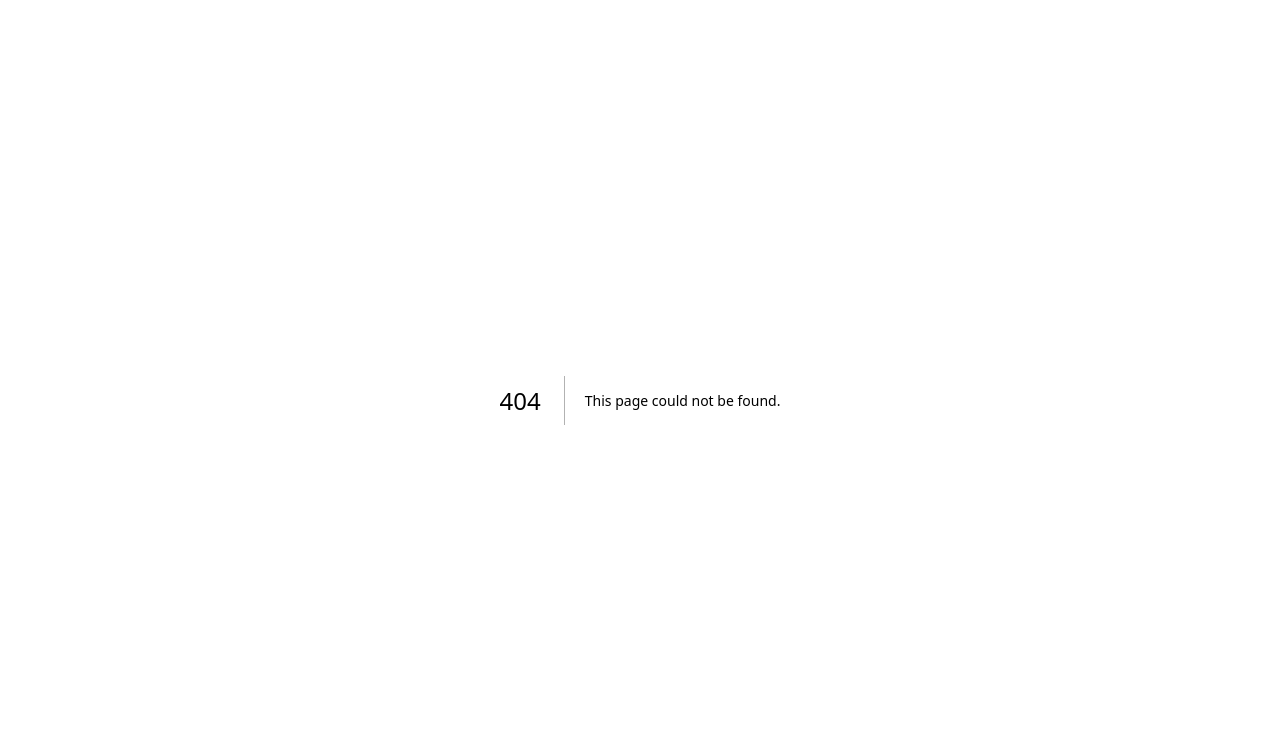
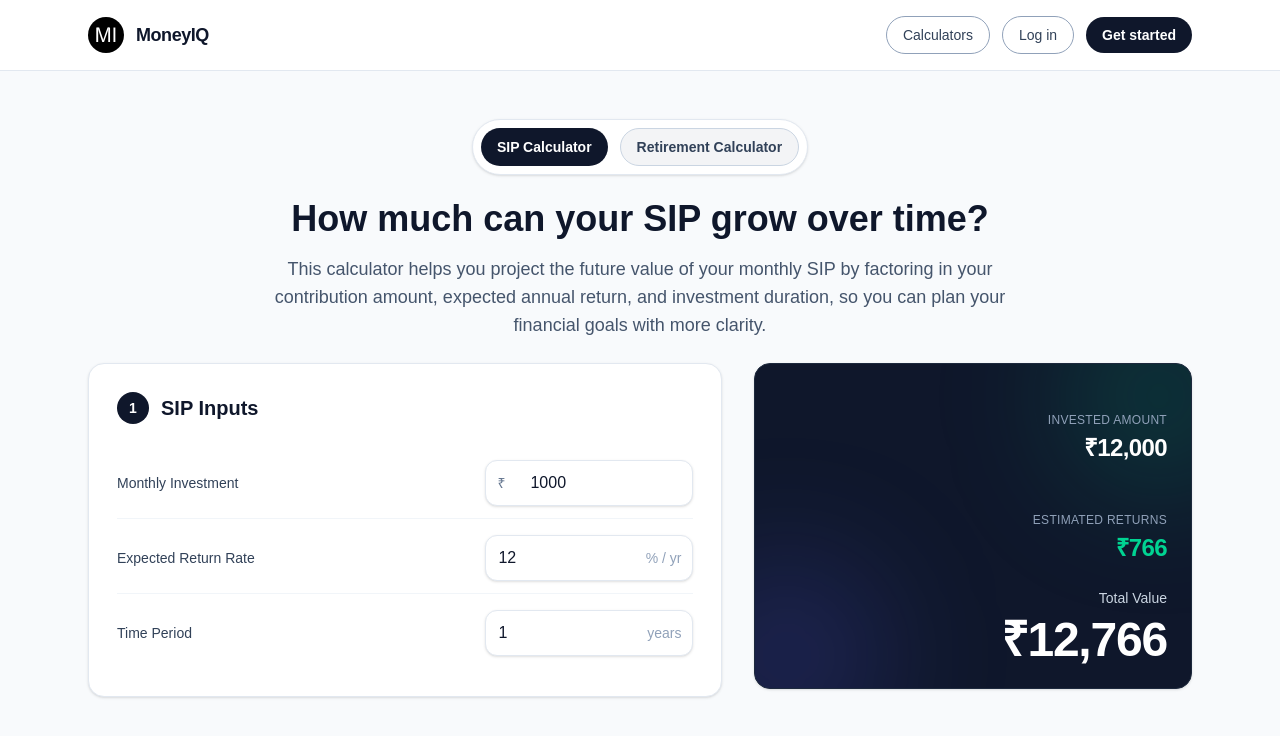
Before and after one commit to meet-dharmesh-gandhi/money-iq, a Next.js app: page /calculators in a window 1280 px wide. Before the commit this address had no page. Shown: the top 736 px of the page. Built offline with nearby package versions, Linux system fonts and the light colour scheme.

Commit message:
feat: integrated the SIP and retirement calculators into a single page

```diff
--- /dev/null
+++ b/app/calculators/page.tsx
@@ -0,0 +1,28 @@
+import Navbar from "@/components/Navbar";
+import CalculatorsTabs from "@/components/calculator/CalculatorsTabs";
+
+export const metadata = {
+	title: "Calculators | MoneyIQ",
+};
+
+export default function CalculatorsPage() {
+	return (
+		<div className="min-h-screen bg-slate-50 text-slate-900">
+			<Navbar
+				actions={[
+					{
+						type: "link",
+						label: "Log in",
+						href: "/login",
+						className: "hidden md:inline-flex",
+					},
+					{ type: "link", label: "Get started", href: "/signup", variant: "primary" },
+				]}
+			/>
+
+			<main className="mx-auto flex w-full max-w-6xl flex-col gap-8 px-6 py-12">
+				<CalculatorsTabs />
+			</main>
+		</div>
+	);
+}
--- a/app/sip-calculator/page.tsx
+++ /dev/null
@@ -1,49 +0,0 @@
-import Navbar from "@/components/Navbar";
-import SipCalculator from "@/components/calculator/SipCalculator";
-
-export const metadata = {
-	title: "SIP Calculator | MoneyIQ",
-};
-
-export default function CalculatorPage() {
-	return (
-		<div className="min-h-screen bg-slate-50 text-slate-900">
-			<Navbar
-				actions={[
-					{
-						type: "link",
-						label: "Log in",
-						href: "/login",
-						className: "hidden md:inline-flex",
-					},
-					{
-						type: "link",
-						label: "Get started",
-						href: "/signup",
-						variant: "primary",
-					},
-				]}
-			/>
-			<main className="mx-auto flex w-full max-w-6xl flex-col gap-8 px-6 py-12">
-				<section className="rounded-2xl border border-slate-200 bg-white p-8 shadow-sm">
-					<div className="space-y-3">
-						<p className="text-sm font-medium uppercase tracking-wide text-slate-500">
-							Financial Calculator
-						</p>
-						<h1 className="text-3xl font-semibold tracking-tight text-slate-900 md:text-4xl">
-							SIP Calculator
-						</h1>
-						<p className="max-w-2xl text-sm leading-6 text-slate-600 md:text-base">
-							Estimate your SIP corpus with monthly contribution, annual return, and
-							time horizon inputs.
-						</p>
-					</div>
-				</section>
-
-				<div className="w-full">
-					<SipCalculator />
-				</div>
-			</main>
-		</div>
-	);
-}
--- a/components/Navbar.tsx
+++ b/components/Navbar.tsx
@@ -89,17 +89,30 @@ export default function Navbar({
 	const hasProfileAction = actions.some(
 		(action) => action.type === "link" && action.href === "/profile",
 	);
+	const hasCalculatorsAction = actions.some(
+		(action) => action.type === "link" && action.href === "/calculators",
+	);
 
 	const resolvedActions = useMemo(() => {
 		const authUsername = authUser?.username ?? null;
 		const isAdmin = authUser?.role === "admin";
+		const withCalculatorAction = hasCalculatorsAction
+			? actions
+			: [
+					{
+						type: "link" as const,
+						label: "Calculators",
+						href: "/calculators",
+					},
+					...actions,
+				];
 
 		if (!autoProfileLink || !authUsername || hasProfileAction || isAdmin) {
-			return actions;
+			return withCalculatorAction;
 		}
 
 		return [
-			...actions,
+			...withCalculatorAction,
 			{
 				type: "link" as const,
 				label: authUsername,
@@ -107,7 +120,7 @@ export default function Navbar({
 				className: "text-sm text-slate-700",
 			},
 		];
-	}, [actions, authUser, autoProfileLink, hasProfileAction]);
+	}, [actions, authUser, autoProfileLink, hasCalculatorsAction, hasProfileAction]);
 
 	const renderAction = (action: NavbarAction, index: number) => {
 		switch (action.type) {
--- /dev/null
+++ b/components/calculator/CalculatorsTabs.tsx
@@ -0,0 +1,61 @@
+"use client";
+
+import { useState } from "react";
+import SipCalculator from "@/components/calculator/SipCalculator";
+import RetirementCalculator from "@/components/calculator/RetirementCalculator";
+
+type CalculatorTab = "sip" | "retirement";
+
+export default function CalculatorsTabs() {
+	const [activeTab, setActiveTab] = useState<CalculatorTab>("sip");
+
+	return (
+		<div className="space-y-6">
+			<section className="flex flex-wrap items-center justify-center">
+				<div className="flex w-fit rounded-full p-2 gap-3 border border-slate-200 bg-white shadow-sm">
+					<button
+						type="button"
+						onClick={() => setActiveTab("sip")}
+						className={`rounded-full px-4 py-2 text-sm font-semibold transition ${
+							activeTab === "sip"
+								? "bg-slate-900 text-white"
+								: "border border-slate-300 bg-gray-100 text-slate-700 hover:border-slate-400"
+						}`}
+					>
+						SIP Calculator
+					</button>
+					<button
+						type="button"
+						onClick={() => setActiveTab("retirement")}
+						className={`rounded-full px-4 py-2 text-sm font-semibold transition ${
+							activeTab === "retirement"
+								? "bg-slate-900 text-white"
+								: "border border-slate-300 bg-gray-100 text-slate-700 hover:border-slate-400"
+						}`}
+					>
+						Retirement Calculator
+					</button>
+				</div>
+			</section>
+
+			{activeTab === "sip" ? (
+				<div className="space-y-6">
+					<div className="text-center space-y-4">
+						<h1 className="text-3xl font-semibold text-slate-900 md:text-4xl">
+							How much can your SIP grow over time?
+						</h1>
+						<p className="mx-auto max-w-3xl text-base leading-7 text-slate-600 md:text-lg">
+							This calculator helps you project the future value of your monthly SIP
+							by factoring in your contribution amount, expected annual return, and
+							investment duration, so you can plan your financial goals with more
+							clarity.
+						</p>
+					</div>
+					<SipCalculator />
+				</div>
+			) : (
+				<RetirementCalculator />
+			)}
+		</div>
+	);
+}
--- a/app/retirement/page.tsx
+++ b/components/calculator/RetirementCalculator.tsx
@@ -1,7 +1,6 @@
 "use client";
 
 import { useMemo, useState } from "react";
-import Navbar from "@/components/Navbar";
 
 type InputRowProps = {
 	label: string;
@@ -193,27 +192,14 @@ export default function RetirementCalculator() {
 		]);
 
 	const formatCurrency = (value: number) => {
-		return new Intl.NumberFormat("en-US", {
+		return new Intl.NumberFormat("en-IN", {
 			style: "currency",
-			currency: "USD",
+			currency: "INR",
 			maximumFractionDigits: 0,
 		}).format(value);
 	};
 
 	return (
-		<div className="min-h-screen bg-slate-50 text-slate-900">
-			<Navbar
-				actions={[
-					{
-						type: "link",
-						label: "Log in",
-						href: "/login",
-						className: "hidden md:inline-flex",
-					},
-					{ type: "link", label: "Get started", href: "/signup", variant: "primary" },
-				]}
-			/>
-
 		<main className="mx-auto flex w-full max-w-6xl flex-col gap-8 px-6 py-12">
 			<div className="text-center space-y-4">
 				<h1 className="text-3xl font-semibold text-slate-900 md:text-4xl">
@@ -269,7 +255,7 @@ export default function RetirementCalculator() {
 								label="Your current pre-tax income"
 								value={currentIncome}
 								onChange={setCurrentIncome}
-									prefix="$"
+								prefix="₹"
 								suffix="/ year"
 								min={0}
 							/>
@@ -333,7 +319,7 @@ export default function RetirementCalculator() {
 								label="Other income after retirement (Social Security, etc.)"
 								value={otherIncomeMonthly}
 								onChange={setOtherIncomeMonthly}
-									prefix="$"
+								prefix="₹"
 								suffix="/ mo"
 								min={0}
 							/>
@@ -342,7 +328,7 @@ export default function RetirementCalculator() {
 								label="Your current retirement savings"
 								value={currentSavings}
 								onChange={setCurrentSavings}
-									prefix="$"
+								prefix="₹"
 								min={0}
 							/>
 							<InputRow
@@ -357,46 +343,50 @@ export default function RetirementCalculator() {
 					</section>
 				</div>
 
-					<aside className="sticky top-24 rounded-2xl border border-slate-200 bg-white p-6 shadow-sm">
+				<aside className="sticky top-24 overflow-hidden rounded-2xl border border-slate-800 bg-slate-900 p-6 text-white shadow-sm">
+					<div className="pointer-events-none absolute -right-16 -top-16 h-48 w-48 rounded-full bg-emerald-500/20 blur-3xl" />
+					<div className="pointer-events-none absolute -bottom-16 -left-16 h-48 w-48 rounded-full bg-indigo-500/20 blur-3xl" />
+
+					<div className="relative z-10">
 						<div>
-							<h2 className="mb-2 text-sm font-semibold uppercase tracking-wide text-slate-500">
+							<h2 className="mb-2 text-sm font-semibold uppercase tracking-wide text-slate-400">
 								Portfolio at Retirement
 							</h2>
-							<div className="mb-2 text-4xl font-semibold tracking-tight text-slate-900">
+							<div className="mb-2 text-4xl font-semibold tracking-tight text-white">
 								{formatCurrency(balanceAtRetirement)}
 							</div>
-							<p className="text-sm text-slate-500">At age {plannedRetirementAge}</p>
+							<p className="text-sm text-slate-300">At age {plannedRetirementAge}</p>
 						</div>
 
-						<div className="mt-6 rounded-xl border border-slate-200 bg-slate-50 p-5">
-							<span className="mb-3 block text-xs font-semibold uppercase tracking-wide text-slate-500">
+						<div className="mt-6 rounded-xl border border-slate-700 bg-slate-800/70 p-5">
+							<span className="mb-3 block text-xs font-semibold uppercase tracking-wide text-slate-400">
 								Status Overview
 							</span>
 							{ageDepleted ? (
-								<p className="text-lg font-semibold text-rose-600">
+								<p className="text-lg font-semibold text-rose-300">
 									Depletes at age {ageDepleted}
 								</p>
 							) : (
-								<p className="text-lg font-semibold text-emerald-600">
+								<p className="text-lg font-semibold text-emerald-300">
 									Lasts through life expectancy
 								</p>
 							)}
 
-							<div className="mt-4 space-y-2 border-t border-slate-200 pt-4">
+							<div className="mt-4 space-y-2 border-t border-slate-700 pt-4">
 								<div className="flex items-center justify-between py-1.5">
-									<span className="text-sm text-slate-600">
+									<span className="text-sm text-slate-300">
 										1st Year Est. Income
 									</span>
-									<span className="font-semibold text-slate-900">
+									<span className="font-semibold text-white">
 										{formatCurrency(firstYearIncomeNeeded)}
 									</span>
 								</div>
 								<div className="flex items-center justify-between py-1.5">
-									<span className="text-sm text-slate-600">
+									<span className="text-sm text-slate-300">
 										Final Balance (Age {lifeExpectancy})
 									</span>
 									<span
-										className={`font-semibold ${finalBalance > 0 ? "text-emerald-700" : "text-slate-500"}`}
+										className={`font-semibold ${finalBalance > 0 ? "text-emerald-300" : "text-slate-300"}`}
 									>
 										{formatCurrency(finalBalance)}
 									</span>
@@ -404,17 +394,17 @@ export default function RetirementCalculator() {
 							</div>
 						</div>
 
-						<div className="mt-5 rounded-xl border border-blue-100 bg-blue-50 p-4">
-							<p className="text-sm leading-6 text-blue-900">
+						<div className="mt-5 rounded-xl border border-slate-700 bg-slate-800/60 p-4">
+							<p className="text-sm leading-6 text-slate-200">
 								<span className="font-semibold">Analysis: </span>
 								{ageDepleted
 									? "Your current plan shows a shortfall before life expectancy. Consider increasing savings, delaying retirement, lowering living expenses, or finding additional income sources to bridge the gap."
 									: "Your plan is on track to support you throughout your expected retirement given your current assumptions."}
 							</p>
 						</div>
+					</div>
 				</aside>
 			</div>
 		</main>
-		</div>
 	);
 }
--- a/components/calculator/SipCalculator.tsx
+++ b/components/calculator/SipCalculator.tsx
@@ -102,16 +102,28 @@ export default function SipCalculator() {
 	};
 
 	return (
-		<div className="mx-auto w-full max-w-6xl rounded-2xl border border-slate-200 bg-white p-6 shadow-sm md:p-8">
-			<div className="grid gap-6 lg:grid-cols-5 lg:items-stretch">
-				<div className="space-y-4 rounded-2xl border border-slate-200 bg-slate-50 p-5 lg:col-span-3 md:p-6">
-					<div>
+		<div className="mx-auto w-full max-w-6xl">
+			<div className="grid items-start gap-8 lg:grid-cols-[1.45fr_1fr]">
+				<section className="rounded-2xl border border-slate-200 bg-white p-6 shadow-sm md:p-7">
+					<h2 className="mb-6 flex items-center gap-3 text-xl font-bold text-slate-900">
+						<div className="flex h-8 w-8 items-center justify-center rounded-full bg-slate-900 text-sm font-semibold text-white">
+							1
+						</div>
+						SIP Inputs
+					</h2>
+
+					<div className="space-y-1">
+						<div className="flex flex-col gap-3 border-b border-slate-100 py-3 sm:flex-row sm:items-center sm:justify-between">
 							<label
 								htmlFor="sip-monthly-investment"
-							className="mb-2 block text-sm font-medium text-slate-700"
+								className="w-full text-sm font-medium text-slate-700 sm:w-1/2"
 							>
-							Monthly Investment (INR)
+								Monthly Investment
 							</label>
+							<div className="relative w-full sm:w-52">
+								<span className="pointer-events-none absolute left-3 top-1/2 -translate-y-1/2 text-sm font-medium text-slate-500">
+									₹
+								</span>
 								<input
 									id="sip-monthly-investment"
 									type="number"
@@ -122,18 +134,19 @@ export default function SipCalculator() {
 									onChange={(e) => setAmountInput(e.target.value)}
 									onBlur={(e) => commitAmount(e.target.value)}
 									onKeyDown={(e) => handleEnterCommit(e, commitAmount)}
-							className="w-full rounded-lg border border-slate-300 bg-white px-3 py-2 text-sm text-slate-900 transition focus:border-slate-900 focus:outline-none"
+									className="w-full rounded-xl border border-slate-200 bg-white py-2.5 pl-11 pr-3 text-slate-900 shadow-sm transition focus:border-slate-900 focus:outline-none focus:ring-2 focus:ring-slate-900/10"
 								/>
-						<p className="mt-2 text-xs text-slate-500">Range: 500 to 1,00,000</p>
+							</div>
 						</div>
 
-					<div>
+						<div className="flex flex-col gap-3 border-b border-slate-100 py-3 sm:flex-row sm:items-center sm:justify-between">
 							<label
 								htmlFor="sip-return-rate"
-							className="mb-2 block text-sm font-medium text-slate-700"
+								className="w-full text-sm font-medium text-slate-700 sm:w-1/2"
 							>
-							Expected Return Rate (% p.a.)
+								Expected Return Rate
 							</label>
+							<div className="relative w-full sm:w-52">
 								<input
 									id="sip-return-rate"
 									type="number"
@@ -144,18 +157,22 @@ export default function SipCalculator() {
 									onChange={(e) => setReturnRateInput(e.target.value)}
 									onBlur={(e) => commitReturnRate(e.target.value)}
 									onKeyDown={(e) => handleEnterCommit(e, commitReturnRate)}
-							className="w-full rounded-lg border border-slate-300 bg-white px-3 py-2 text-sm text-slate-900 transition focus:border-slate-900 focus:outline-none"
+									className="w-full rounded-xl border border-slate-200 bg-white py-2.5 pl-3 pr-12 text-slate-900 shadow-sm transition focus:border-slate-900 focus:outline-none focus:ring-2 focus:ring-slate-900/10"
 								/>
-						<p className="mt-2 text-xs text-slate-500">Range: 1% to 30%</p>
+								<span className="pointer-events-none absolute right-3 top-1/2 -translate-y-1/2 text-sm font-medium text-slate-400">
+									% / yr
+								</span>
+							</div>
 						</div>
 
-					<div>
+						<div className="flex flex-col gap-3 py-3 sm:flex-row sm:items-center sm:justify-between">
 							<label
 								htmlFor="sip-time-period"
-							className="mb-2 block text-sm font-medium text-slate-700"
+								className="w-full text-sm font-medium text-slate-700 sm:w-1/2"
 							>
-							Time Period (Years)
+								Time Period
 							</label>
+							<div className="relative w-full sm:w-52">
 								<input
 									id="sip-time-period"
 									type="number"
@@ -166,17 +183,21 @@ export default function SipCalculator() {
 									onChange={(e) => setYearsInput(e.target.value)}
 									onBlur={(e) => commitYears(e.target.value)}
 									onKeyDown={(e) => handleEnterCommit(e, commitYears)}
-							className="w-full rounded-lg border border-slate-300 bg-white px-3 py-2 text-sm text-slate-900 transition focus:border-slate-900 focus:outline-none"
+									className="w-full rounded-xl border border-slate-200 bg-white py-2.5 pl-3 pr-16 text-slate-900 shadow-sm transition focus:border-slate-900 focus:outline-none focus:ring-2 focus:ring-slate-900/10"
 								/>
-						<p className="mt-2 text-xs text-slate-500">Range: 1 year to 40 years</p>
+								<span className="pointer-events-none absolute right-3 top-1/2 -translate-y-1/2 text-sm font-medium text-slate-400">
+									years
+								</span>
 							</div>
 						</div>
+					</div>
+				</section>
 
-				<div className="relative overflow-hidden rounded-2xl bg-slate-900 p-6 text-white lg:col-span-2">
+				<div className="relative overflow-hidden rounded-2xl border border-slate-800 bg-slate-900 p-6 text-white shadow-sm">
 					<div className="pointer-events-none absolute -right-16 -top-16 h-48 w-48 rounded-full bg-emerald-500/20 blur-3xl" />
 					<div className="pointer-events-none absolute -bottom-16 -left-16 h-48 w-48 rounded-full bg-indigo-500/20 blur-3xl" />
 
-					<div className="relative z-10 grid gap-6 grid-rows-3 items-end text-right">
+					<div className="relative z-10 grid grid-rows-3 items-end gap-6 text-right">
 						<div>
 							<p className="mb-1 text-xs font-medium uppercase tracking-wide text-slate-400">
 								Invested Amount
```
Lines whose indentation alone changed are shown as unchanged.
